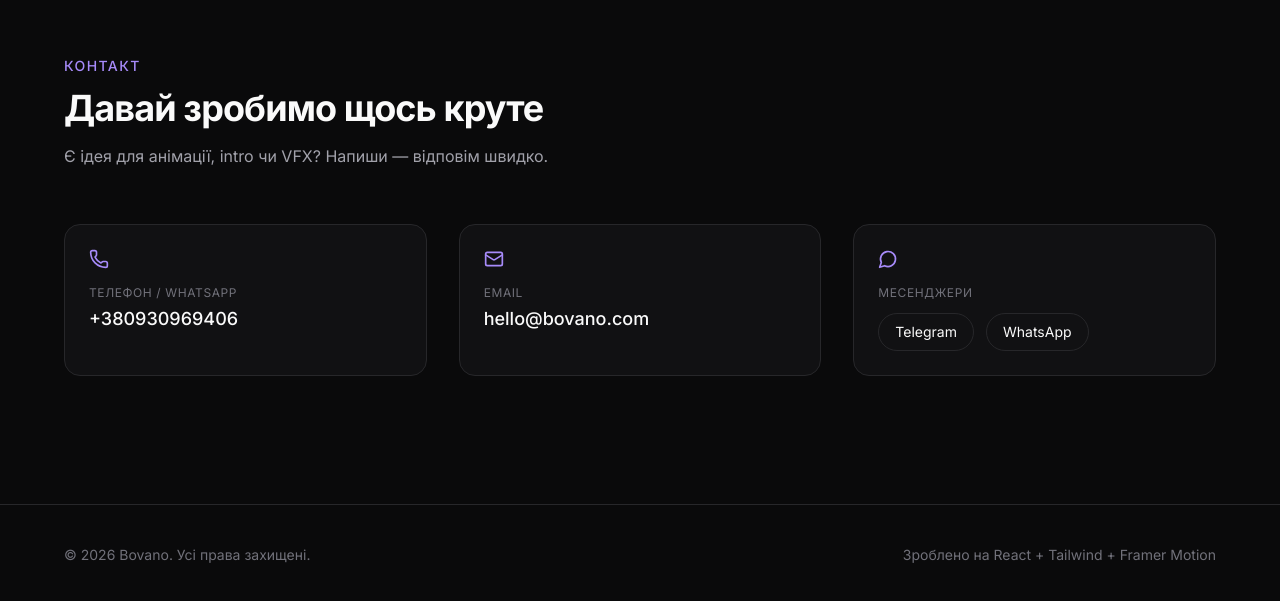
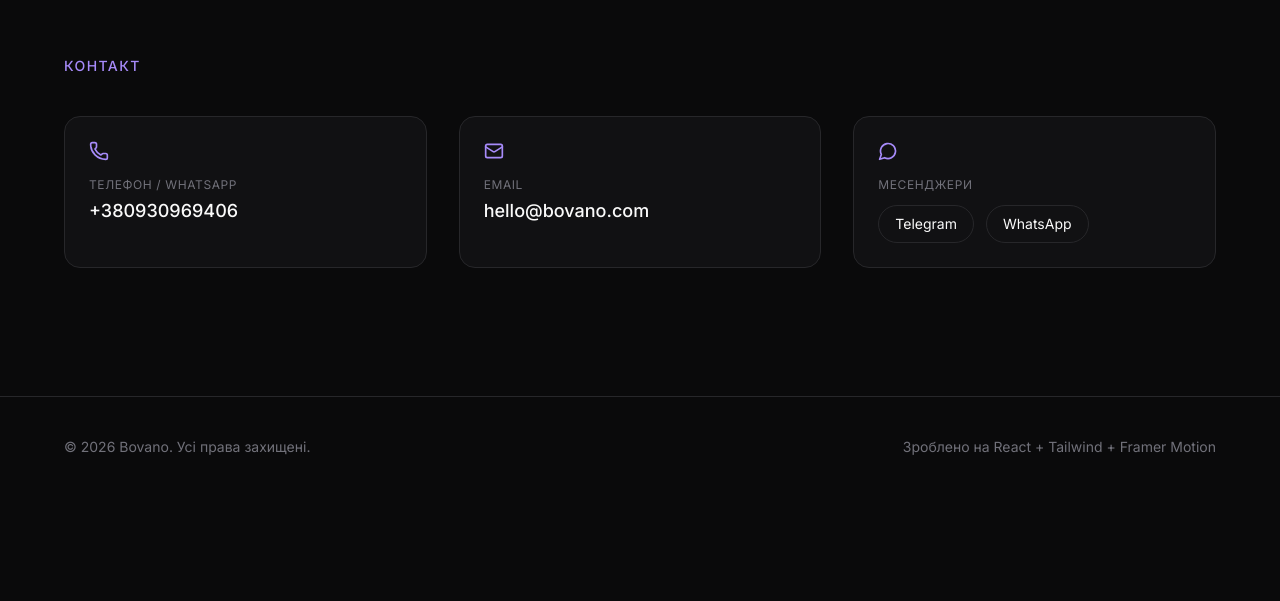
Before and after one commit to bulochka323/bobak-ivan-dev, a React (Vite) app: page / in a window 1280 px wide. Shown: the part 3410-4011 px from the top of the page. After the commit the page ends 3907 px from the top, so only its background shows below. Built offline with nearby package versions, Linux system fonts and the light colour scheme.

Commit message:
Refactor Contact component by cleaning up text
Updated paragraph margin and removed unused headings and text.

```diff
--- a/src/components/Contact.tsx
+++ b/src/components/Contact.tsx
@@ -7,14 +7,8 @@ export function Contact() {
     <section id="contact" className="py-24 md:py-32 px-5 md:px-8">
       <div className="mx-auto max-w-6xl">
         <ScrollReveal>
-          <p className="text-sm font-medium tracking-widest uppercase text-[var(--color-accent)] mb-3">
+          <p className="text-sm font-medium tracking-widest uppercase text-[var(--color-accent)] mb-10">
             Контакт
-          </p>
-          <h2 className="text-3xl md:text-4xl font-bold tracking-tight mb-4">
-            Давай зробимо щось круте
-          </h2>
-          <p className="text-[var(--color-text-secondary)] max-w-xl mb-14">
-            Є ідея для анімації, intro чи VFX? Напиши — відповім швидко.
           </p>
         </ScrollReveal>
 
```
